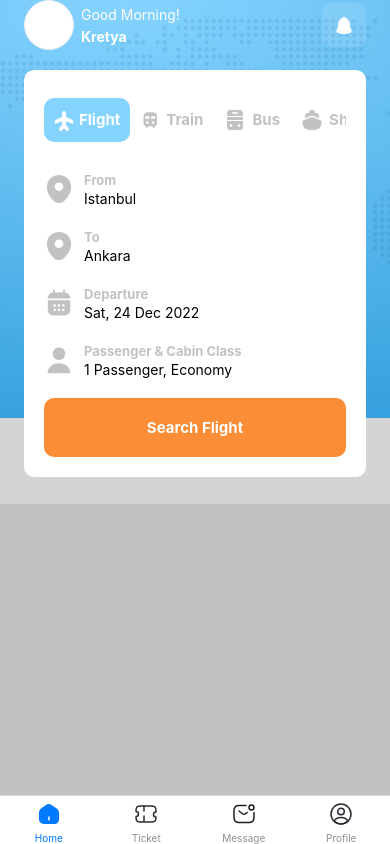
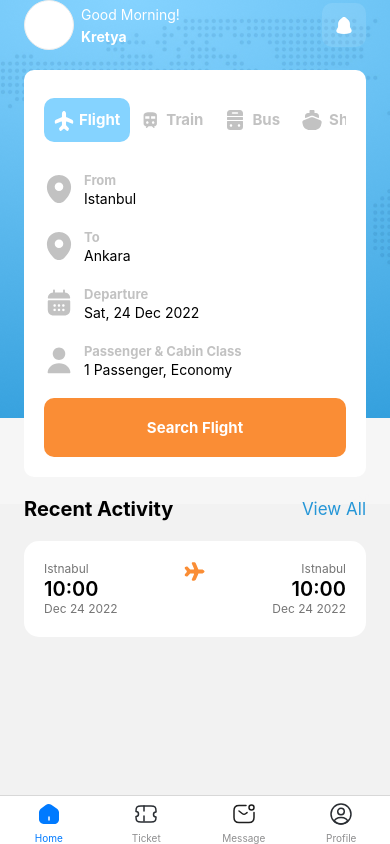
Before and after one commit to enesergun/ticket-app, a React Native app: screen /Home in a window 390 px wide. Built offline with nearby package versions, Linux system fonts and the light colour scheme.

Commit message:
ticket component

```diff
--- a/App.js
+++ b/App.js
@@ -118,6 +118,6 @@ export default function App() {
 const styles = StyleSheet.create({
   container: {
     flex: 1,
-    backgroundColor: "#C2C2C2",
+    backgroundColor: "#F2F2F2",
   },
 });
--- a/components/SearchFlight.js
+++ b/components/SearchFlight.js
@@ -7,6 +7,7 @@ import {
   FlatList,
 } from "react-native";
 import Icons from "../constants/icons/icons";
+import SelectRoute from "./SelectRoute";
 
 import { styles } from "../style/components/SearchFlight";
 
@@ -43,24 +44,7 @@ const Item = ({ item, onPress, backgroundColor, textColor }) => (
   </TouchableOpacity>
 );
 
-function SelectRoute({ navigation, iconName, title, route, type }) {
-  return (
-    <View style={styles.selectContainer}>
-      <View style={styles.selectSection}>
-        <Icons name={iconName} color={"#C2C2C2"} size={30} />
-        <View style={styles.selectWrapper}>
-          <Text style={styles.selectTitle}>{title}</Text>
-          <TouchableOpacity
-            style={styles.selectName}
-            onPress={() => navigation.navigate(type)}
-          >
-            <Text>{route}</Text>
-          </TouchableOpacity>
-        </View>
-      </View>
-    </View>
-  );
-}
+
 
 const SearchFlight = ({ navigation }) => {
   const [selectedId, setSelectedId] = useState("1");
--- /dev/null
+++ b/components/SectionComponent.js
@@ -0,0 +1,17 @@
+import { Text, View } from "react-native";
+import React, { Component } from "react";
+import { styles } from "../style/components/sectionComponentStyle";
+
+const SectionComponent = ({ title, viewAll, children }) => {
+  return (
+    <View>
+      <View style={styles.SectionComponent}>
+        <Text style={styles.title}>{title}</Text>
+        <Text style={styles.viewAll}>{viewAll}</Text>
+      </View>
+      {children}
+    </View>
+  );
+};
+
+export default SectionComponent;
--- /dev/null
+++ b/components/SelectRoute.js
@@ -0,0 +1,25 @@
+import React from "react";
+import { StyleSheet, Text, View, TouchableOpacity } from "react-native";
+import Icons from "../constants/icons/icons";
+import { styles } from "../style/components/SearchFlight";
+
+const SelectRoute = ({ navigation, iconName, title, route, type }) => {
+  return (
+    <View style={styles.selectContainer}>
+      <View style={styles.selectSection}>
+        <Icons name={iconName} color={"#C2C2C2"} size={30} />
+        <View style={styles.selectWrapper}>
+          <Text style={styles.selectTitle}>{title}</Text>
+          <TouchableOpacity
+            style={styles.selectName}
+            onPress={() => navigation.navigate(type)}
+          >
+            <Text>{route}</Text>
+          </TouchableOpacity>
+        </View>
+      </View>
+    </View>
+  );
+};
+
+export default SelectRoute;
--- /dev/null
+++ b/components/Ticket.js
@@ -0,0 +1,36 @@
+import { Text, View } from "react-native";
+import React, { Component } from "react";
+import { styles } from "../style/components/ticketStyle";
+import Icons from "../constants/icons/icons";
+
+const Ticket = ({ title, viewAll, children, alignRight }) => {
+  return (
+    <View style={styles.TicketContainer}>
+      <View
+        style={[styles.TicketInfoWrapper, alignRight && styles.TicketınfoRight]}
+      >
+        <Text style={styles.TicketProvince}>Istnabul</Text>
+        <Text style={styles.TicketTime}>10:00</Text>
+        <Text style={styles.TicketDay}>Dec 24 2022</Text>
+      </View>
+      <View style={styles.Trip}>
+        <View
+          style={[
+            {
+              transform: [{ rotate: "90deg" }],
+            },
+          ]}
+        >
+          <Icons name={"FlightIcon"} color={"#FA8D35"} />
+        </View>
+      </View>
+      <View style={[styles.TicketInfoWrapper, styles.TicketınfoRight]}>
+        <Text style={styles.TicketProvince}>Istnabul</Text>
+        <Text style={styles.TicketTime}>10:00</Text>
+        <Text style={styles.TicketDay}>Dec 24 2022</Text>
+      </View>
+    </View>
+  );
+};
+
+export default Ticket;
--- a/screens/HomeScreen.js
+++ b/screens/HomeScreen.js
@@ -3,9 +3,11 @@ import { View, ImageBackground } from "react-native";
 import useBearStore from "../store/useBearStore";
 import HomeHead from "../components/HomeHead";
 import SearchFlight from "../components/SearchFlight";
+import Ticket from "../components/Ticket";
 import { styles } from "../style/screens/HomeScreenStyle";
 import { StatusBar } from "expo-status-bar";
 import { SafeAreaView } from "react-native-safe-area-context";
+import SectionComponent from "../components/SectionComponent";
 const image = require("../assets/background.png");
 
 const HomeScreen = ({ navigation }) => {
@@ -16,6 +18,9 @@ const HomeScreen = ({ navigation }) => {
         <SafeAreaView style={styles.container}>
           <HomeHead navigation={navigation} />
           <SearchFlight navigation={navigation} />
+          <SectionComponent title="Recent Activity" viewAll="View All">
+           <Ticket />
+          </SectionComponent>
           <StatusBar style="auto" />
         </SafeAreaView>
       </ImageBackground>
--- /dev/null
+++ b/style/components/sectionComponentStyle.js
@@ -0,0 +1,20 @@
+import { StyleSheet } from "react-native";
+
+export const styles = StyleSheet.create({
+  SectionComponent: {
+    flexDirection: "row",
+    justifyContent: "space-between",
+    alignItems: "center",
+    marginVertical: 20,
+  },
+  title: {
+    fontSize: 20,
+    fontWeight: "bold",
+
+  },
+  viewAll: {
+    fontSize: 17,
+    color: "#2596D7",
+
+  }
+});
--- /dev/null
+++ b/style/components/ticketStyle.js
@@ -0,0 +1,33 @@
+import { StyleSheet } from "react-native";
+
+export const styles = StyleSheet.create({
+  TicketContainer: {
+    backgroundColor: "#fff",
+    flexDirection: "row",
+    justifyContent: "space-between",
+    borderRadius: 5,
+    padding: 20,
+    borderRadius: 15,
+  },
+  TicketProvince: {
+    fontSize: 12,
+    color: "#757575",
+    lineHeight: 16,
+  },
+  TicketTime: {
+    fontSize: 20,
+    color: "#000",
+    fontWeight: "600",
+  },
+  TicketDay: {
+    fontSize: 12,
+    color: "#757575",
+    lineHeight: 16,
+  },
+  TicketınfoRight: {
+    alignItems: "flex-end",
+  },
+  FlightIcon: {
+    rotate: "90deg",
+  }
+});
--- a/style/screens/HomeScreenStyle.js
+++ b/style/screens/HomeScreenStyle.js
@@ -2,7 +2,7 @@ import { StyleSheet } from "react-native";
 
 export const styles = StyleSheet.create({
   homeScreen: {
-    backgroundColor: "#C2C2C2",
+    backgroundColor: "#F2F2F2",
     flex: 1,
   },
   container: {
```
